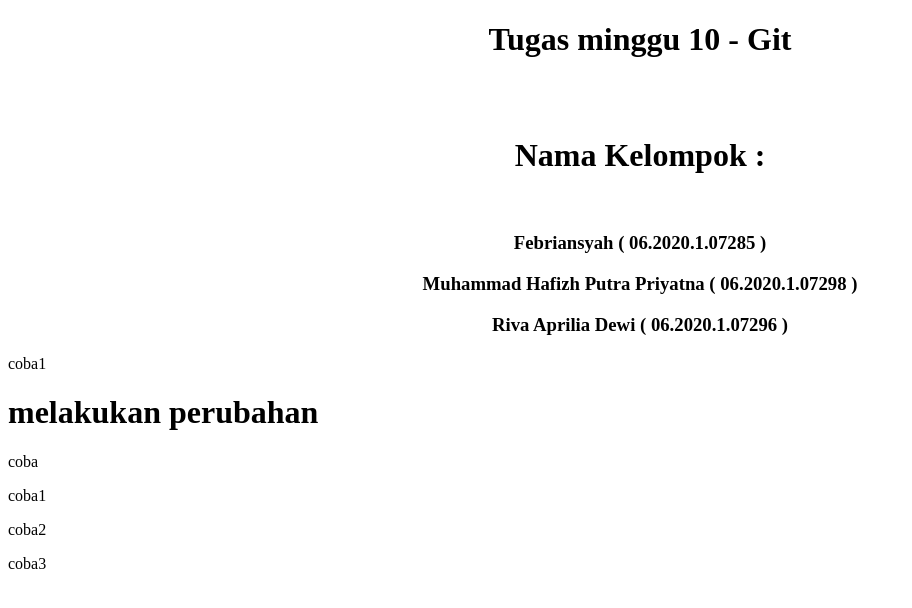
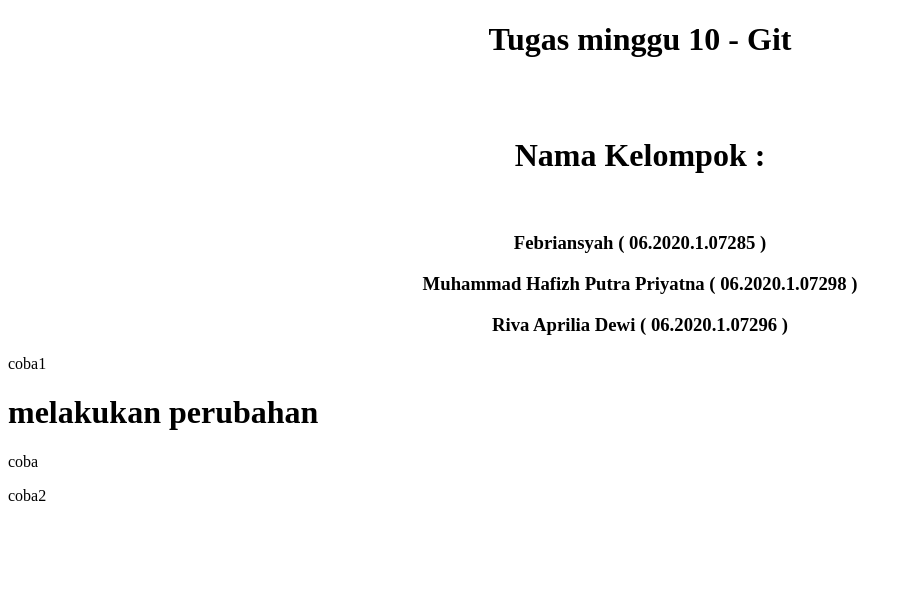
Before and after one commit to laciadotid/tugas-git, a plain HTML site: page index.html in a window 1280 px wide. Shown: the whole page, without its empty margins (0-912 px from the left). Drawn offline with Linux system fonts and the light colour scheme.

Commit message:
ubah data coba

```diff
--- a/index.html
+++ b/index.html
@@ -22,9 +22,9 @@
   <h1>melakukan perubahan</h1>
   <p>coba</p>
 
-  <p>coba1</p>
+
   <p>coba2</p>
-  <p>coba3</p>
+
 
 
 
```
